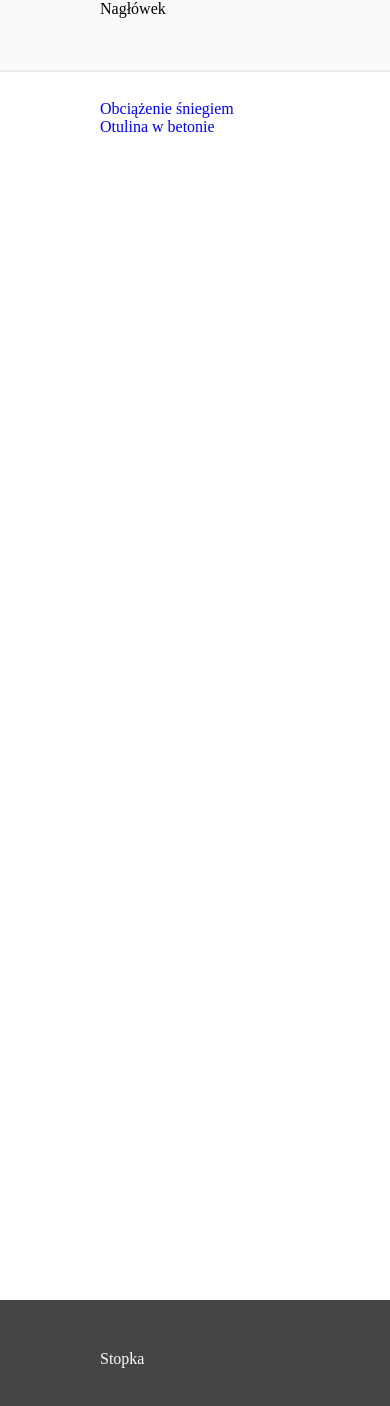
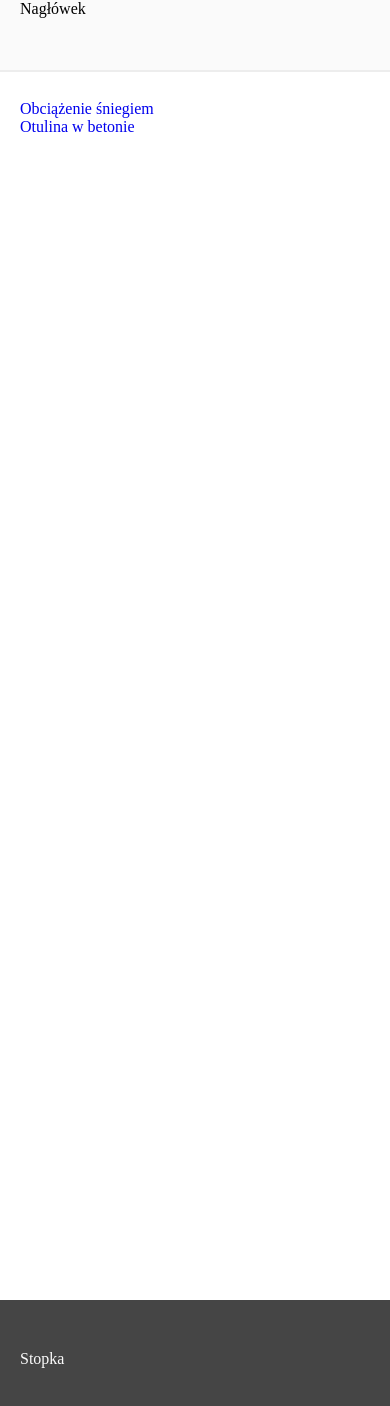
Before and after one commit to matjanko/kalkulatory-budowlane, an Angular app: page /#/ in a window 390 px wide. Shown: the top 1406 px of the page. Built offline with nearby package versions, Linux system fonts and the light colour scheme.

Commit message:
Set layout for mobile web browser

```diff
--- a/src/app/core/footer/footer.component.less
+++ b/src/app/core/footer/footer.component.less
@@ -14,3 +14,12 @@ footer {
     padding-right: 100px;
   }
 }
+
+@media screen and (max-width: 800px) {
+  footer {
+    > div {
+      padding-left: 20px;
+      padding-right: 20px;
+    }
+  }
+}
--- a/src/app/core/header/header.component.less
+++ b/src/app/core/header/header.component.less
@@ -19,3 +19,12 @@ header {
     padding-right: 100px;
   }
 }
+
+@media screen and (max-width: 800px) {
+  header {
+    > div {
+      padding-left: 20px;
+      padding-right: 20px;
+    }
+  }
+}
--- a/src/app/pages/main/main.component.less
+++ b/src/app/pages/main/main.component.less
@@ -29,5 +29,7 @@ main {
 @media screen and (max-width: 800px) {
   main {
     flex-direction: column;
+    padding-left: 20px;
+    padding-right: 20px;
   }
 }
```
